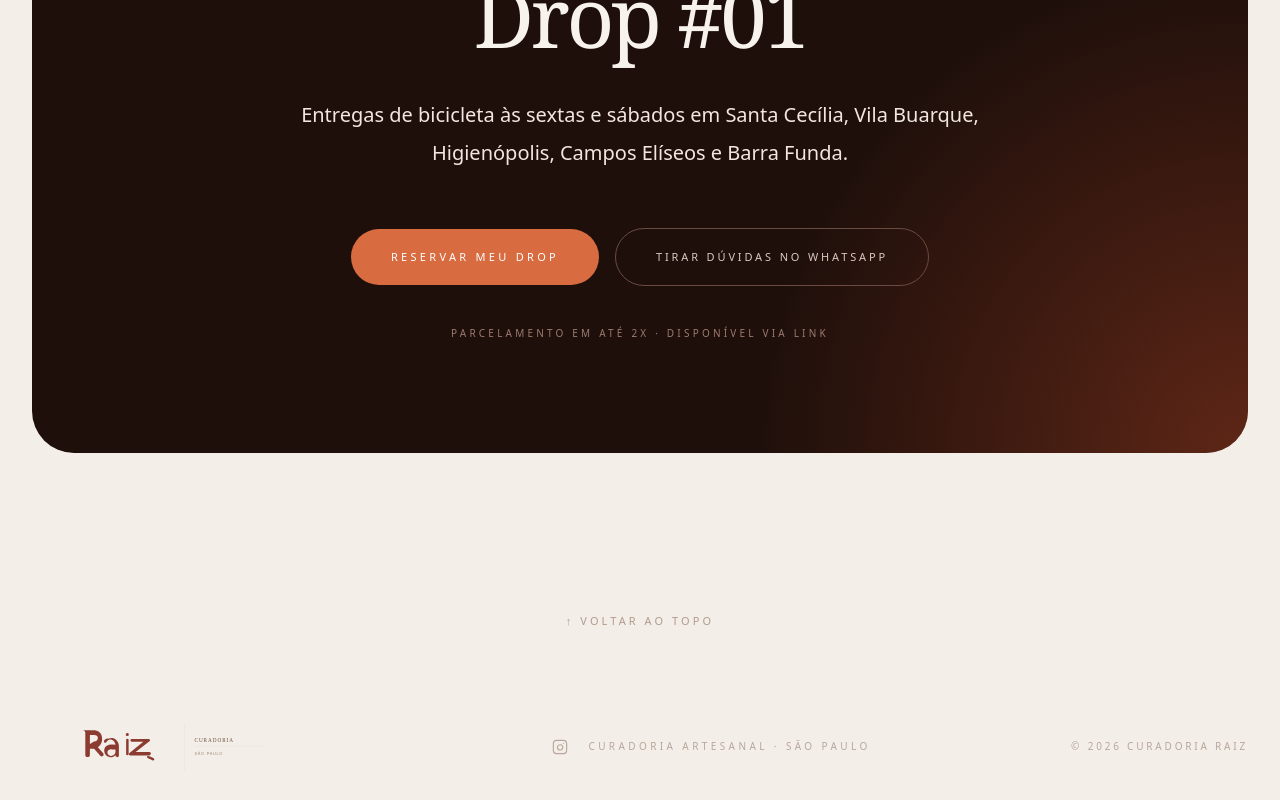
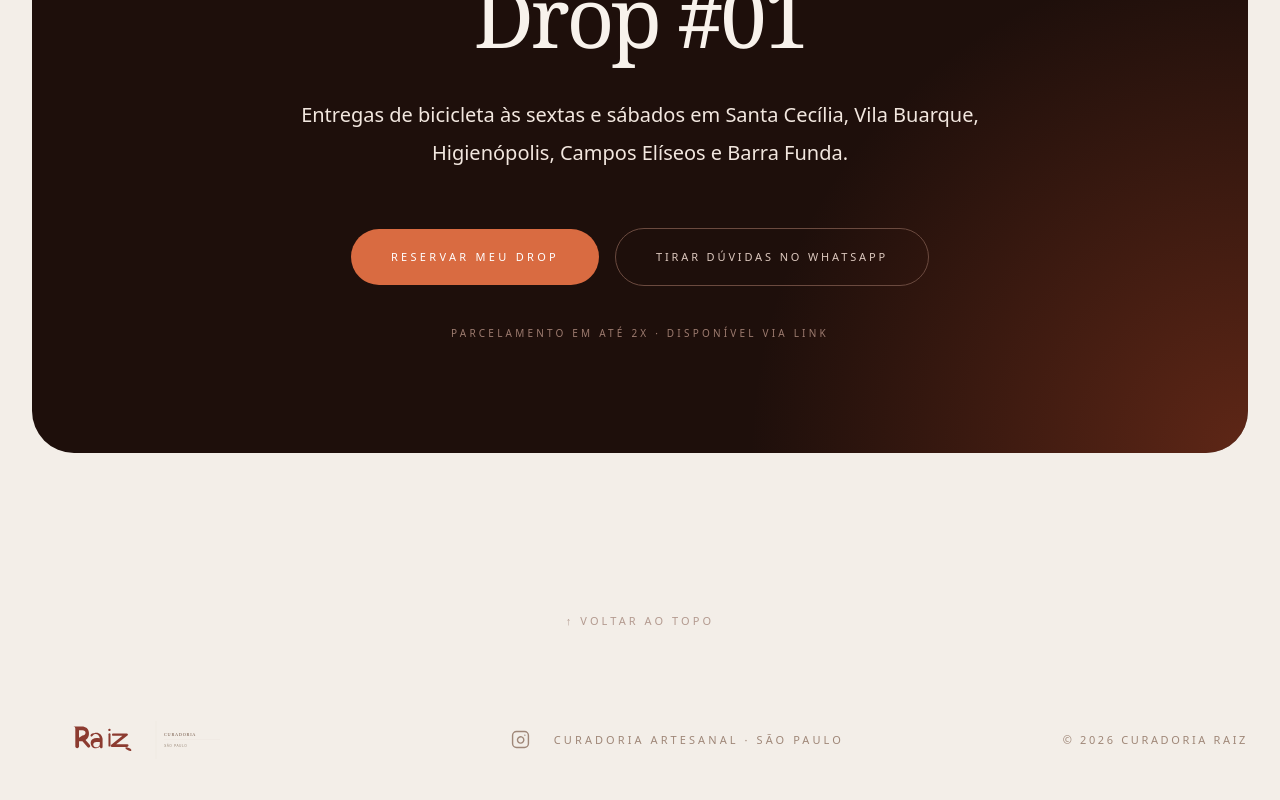
Before and after one commit to andretomazela-dev/curadoriaraiz, a Next.js app: page / in a window 1280 px wide. Shown: the part 5563-6363 px from the top of the page. Built offline with nearby package versions, Linux system fonts and the light colour scheme; a web font is replaced by a local one.

Commit message:
Update footer styles and logo dimensions

```diff
--- a/app/page.jsx
+++ b/app/page.jsx
@@ -676,12 +676,12 @@ export default function Home() {
         alt="Curadoria Raiz"
         width={420}
         height={120}
-            className="h-auto w-[448px] sm:w-[320px]"
+        className="h-auto w-[220px] sm:w-[260px]"
       />
     </div>
 
     {/* CENTRO */}
-    <div className="flex items-center justify-center gap-5">
+    <div className="flex items-center justify-center gap-6">
 
       {/* INSTAGRAM */}
       <a
@@ -690,7 +690,7 @@ export default function Home() {
         rel="noopener noreferrer"
         aria-label="Instagram Curadoria Raiz"
         className="
-          text-[#B8A79C]
+          text-[#9F8778]
           transition-all
           duration-300
           hover:text-[#D66A41]
@@ -702,10 +702,10 @@ export default function Home() {
           viewBox="0 0 24 24"
           fill="none"
           stroke="currentColor"
-          strokeWidth="1.7"
+          strokeWidth="1.8"
           strokeLinecap="round"
           strokeLinejoin="round"
-          className="h-[16px] w-[16px]"
+          className="h-[19px] w-[19px]"
         >
           <rect x="2" y="2" width="20" height="20" rx="5" ry="5" />
           <path d="M16 11.37a4 4 0 1 1-2.63-2.63A4 4 0 0 1 16 11.37z" />
@@ -713,14 +713,14 @@ export default function Home() {
         </svg>
       </a>
 
-      <span className="text-[10px] uppercase tracking-[0.34em] text-[#B8A79C]">
+      <span className="text-[11px] uppercase tracking-[0.28em] text-[#9F8778]">
         Curadoria artesanal · São Paulo
       </span>
 
     </div>
 
     {/* COPYRIGHT */}
-    <span className="text-[10px] uppercase tracking-[0.28em] text-[#B8A79C]">
+    <span className="text-[11px] uppercase tracking-[0.24em] text-[#9F8778]">
       © 2026 Curadoria Raiz
     </span>
 
```
Lines whose indentation alone changed are shown as unchanged.
